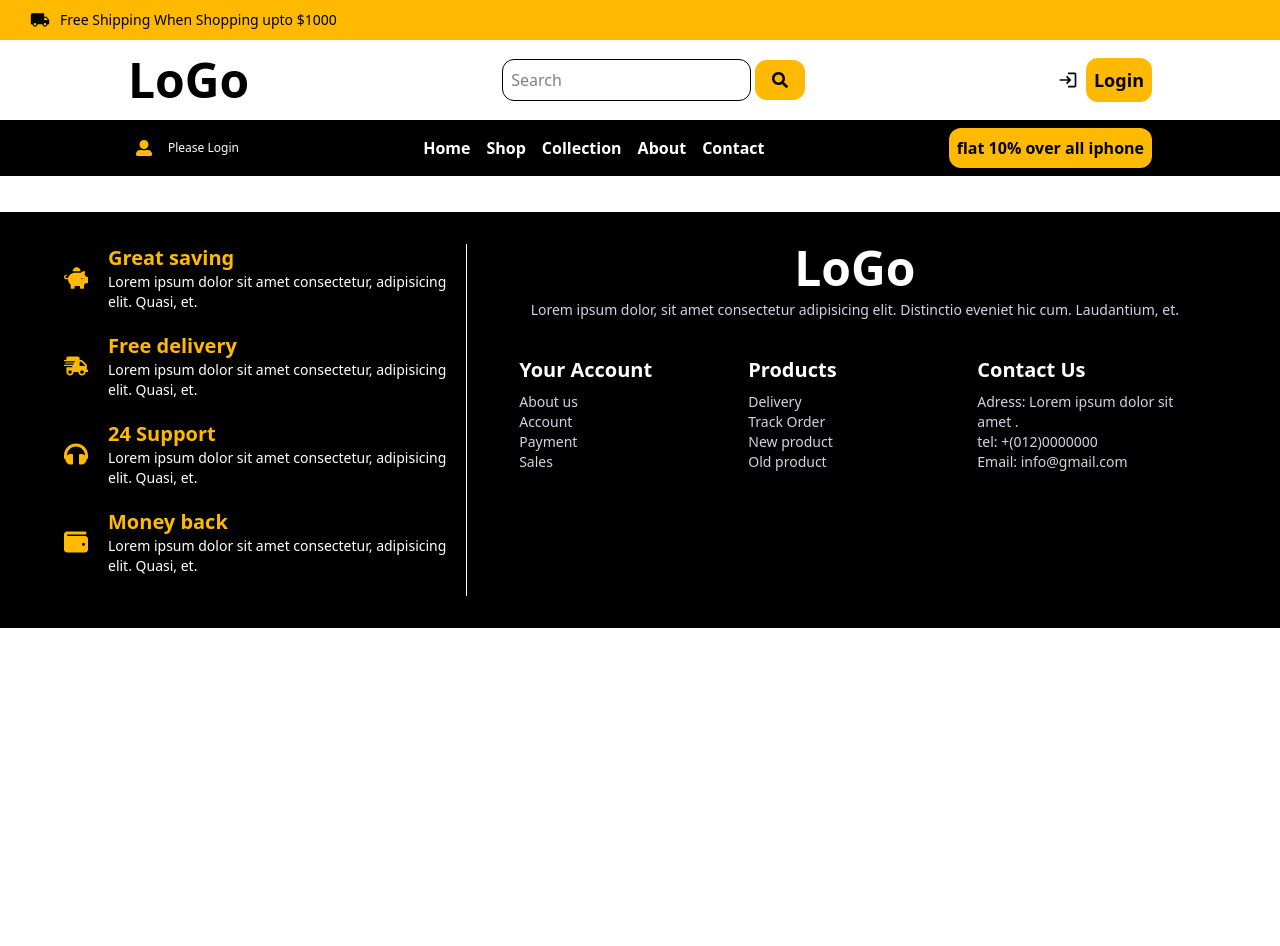
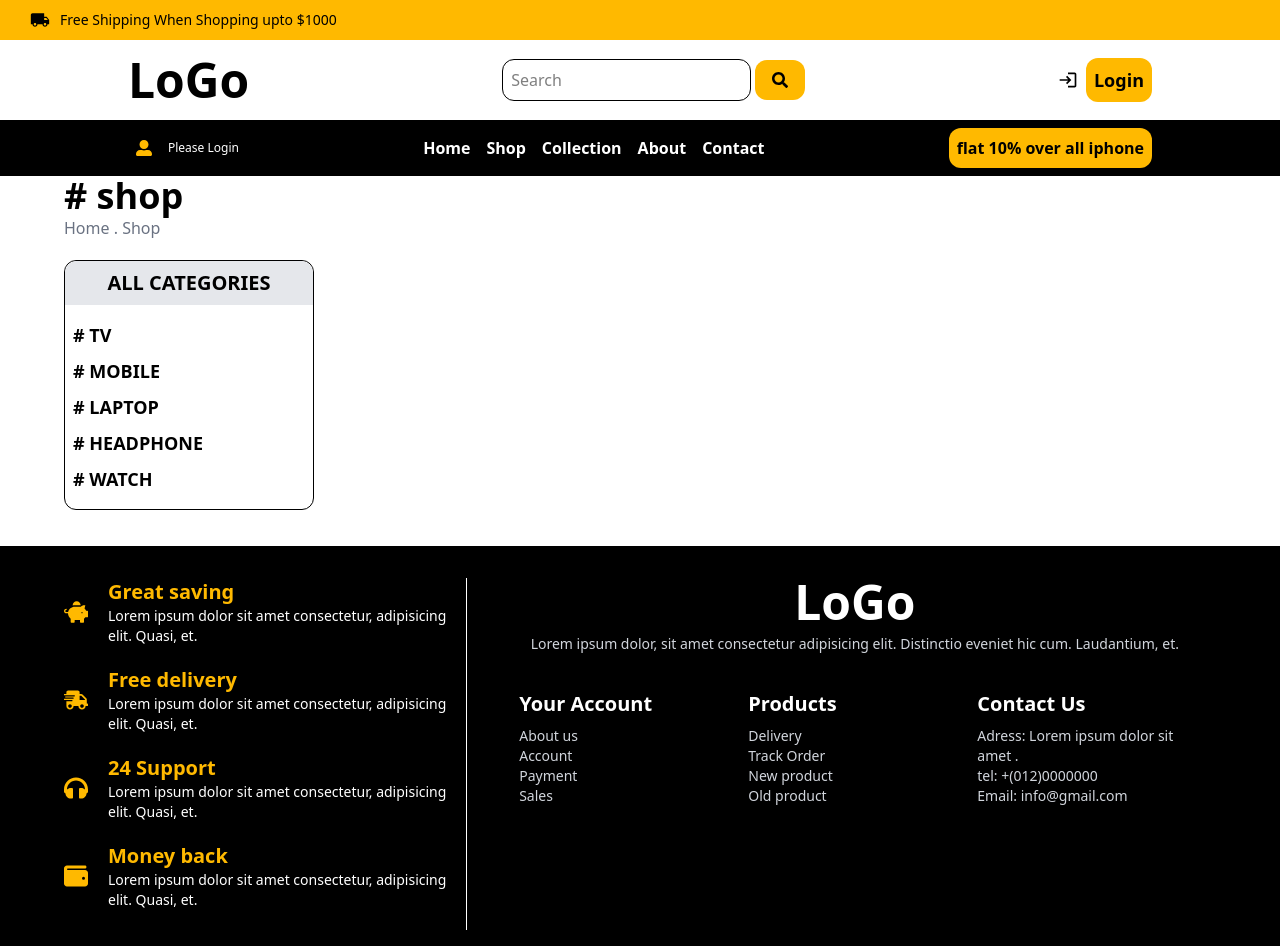
Before and after one commit to sondos-saad/E-commerce-ReactJS, a React (Vite) app: page /shop in a window 1280 px wide. Shown: the top 946 px of the page. Before the commit the page ends 800 px from the top, so only its background shows below. Built offline with nearby package versions, Linux system fonts and the light colour scheme.

Commit message:
shop page

```diff
--- a/src/Components/HomeProducts.jsx
+++ b/src/Components/HomeProducts.jsx
@@ -7,7 +7,7 @@ const HomeProduct = [
         name:"laptop1",
         price:"300",
         img: photo,
-        cat:"",
+        cat:"tv",
         type:"new",
 
     },
@@ -16,7 +16,7 @@ const HomeProduct = [
         name:"laptop2",
         price:"300",
         img: photo2,
-        cat:"",
+        cat:"laptop",
         type:"Featured",
 
     },
@@ -25,7 +25,7 @@ const HomeProduct = [
         name:"laptop3",
         price:"300",
         img: photo,
-        cat:"",
+        cat:"mobile",
         type:"Top selling",
 
     },
@@ -43,7 +43,7 @@ const HomeProduct = [
         name:"laptop5",
         price:"300",
         img: photo,
-        cat:"",
+        cat:"laptop",
         type:"Featured",
 
     },
@@ -52,7 +52,7 @@ const HomeProduct = [
         name:"laptop6",
         price:"300",
         img: photo2,
-        cat:"",
+        cat:"tv",
         type:"Top selling",
 
     },
@@ -61,7 +61,7 @@ const HomeProduct = [
         name:"laptop7",
         price:"300",
         img: photo,
-        cat:"",
+        cat:"laptop",
         type:"new",
 
     },
@@ -70,7 +70,7 @@ const HomeProduct = [
         name:"laptop8",
         price:"300",
         img: photo2,
-        cat:"",
+        cat:"mobile",
         type:"Featured",
 
     },
--- a/src/Components/Rout.jsx
+++ b/src/Components/Rout.jsx
@@ -1,12 +1,14 @@
 import React from 'react'
 import { Route, Routes } from 'react-router-dom'
 import Home from './Home'
+import Shop from './Shop'
 
 function Rout() {
   return (
     <>
         <Routes>
             <Route path='/' Component={Home}/>
+            <Route path='shop' Component={Shop}/>
         </Routes>
 
     </>
--- /dev/null
+++ b/src/Components/Shop.jsx
@@ -0,0 +1,33 @@
+import React from 'react'
+
+function Shop() {
+  return (
+    <section className='shop'>
+
+        <div className='container w-[90%] mx-auto'>
+            <h2 className='text-4xl font-bold '># shop</h2>
+            <p className='text-gray-500'>Home . Shop</p>
+            <div className='left-box w-[25%]'>
+                <div className='category mt-5 border  rounded-xl w-[250px]'>
+                    <div className='header'>
+                        <h2 className='text-xl font-bold mb-2 bg-gray-200 rounded-tl-xl rounded-tr-xl text-center py-2 uppercase'>all categories</h2>
+                    </div>
+                    <div className='box p-2'>
+                        <ul>
+                            <li className='text-lg uppercase cursor-pointer font-semibold mb-2'># tv</li>
+                            <li className='text-lg uppercase cursor-pointer font-semibold mb-2'># mobile</li>
+                            <li className='text-lg uppercase cursor-pointer font-semibold mb-2'># laptop</li>
+                            <li className='text-lg uppercase cursor-pointer font-semibold mb-2'># headphone</li>
+                            <li className='text-lg uppercase cursor-pointer font-semibold mb-2'># watch</li>
+                        </ul>
+                    </div>
+                </div>
+
+            </div>
+        </div>
+
+    </section>
+  )
+}
+
+export default Shop
```
